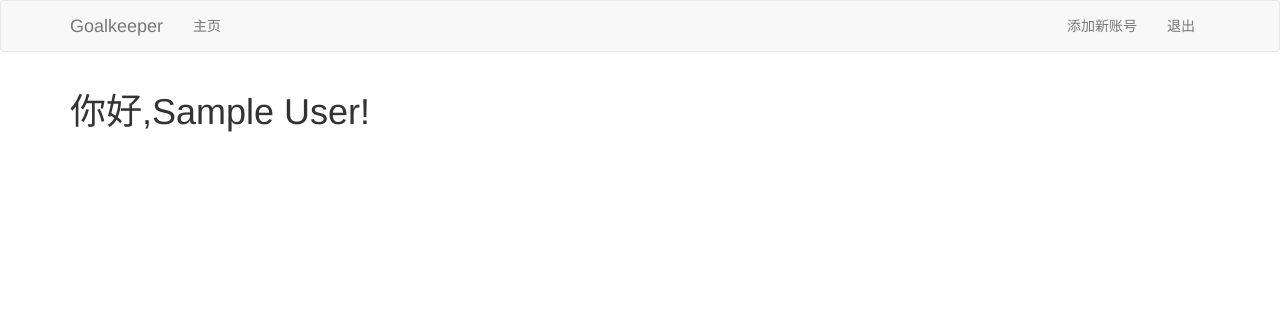
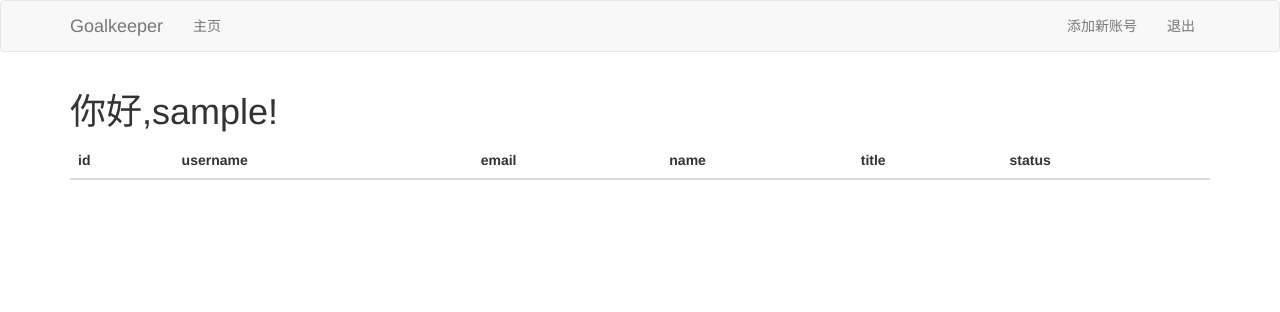
Before and after one commit to jiazhuangle/goalkeeper, a Flask app: page / in a window 1280 px wide. Shown: the top 312 px of the page. Run offline with Flask 2, Linux system fonts and the light colour scheme; the visitor is signed in with stand-in values (Sample User, id 1); data comes from the database, SQL or seed files in the repository; lists and menus that the app fills with data are empty; some libraries are stand-ins or nearby versions.

Commit message:
create status

```diff
--- a/app/main/forms.py
+++ b/app/main/forms.py
@@ -29,5 +29,5 @@ class UpdateUserForm(FlaskForm):
     name=StringField('姓名', validators=[DataRequired()])
     password = PasswordField('密码')
     title = StringField('职位', validators=[DataRequired()])
-    status = IntegerField('状态', validators=[DataRequired()])
+    status = StringField('状态', validators=[DataRequired()])
     submit = SubmitField('修改')
--- a/app/main/routes.py
+++ b/app/main/routes.py
@@ -31,7 +31,7 @@ def add_user():
     form = AddUserForm()
     if form.validate_on_submit():
         user = UserData(username= form.username.data,email= form.email.data,
-                        name = form.name.data,title=form.title.data,status=1)
+                        name = form.name.data,title=form.title.data,status='normal')
         user.set_password(form.password.data)
         db.session.add(user)
         db.session.commit()
@@ -56,7 +56,7 @@ def update_user():
             form.status.data = user.status
             return render_template('main/update_user.html',title='修改用户',form=form)
         if request.args.get("func") == 'delete':
-            db.session.delete(user)
+            user.status = 'deleted'         #逻辑删除：改状态位为0
             db.session.commit()
             flash('删除成功')
             return redirect(url_for('main.index'))
--- a/app/models.py
+++ b/app/models.py
@@ -45,7 +45,11 @@ class User(UserMixin,db.Model):
 def load_user(id):
     return User.query.get(int(id))
 
-
+"""
+status:
+1: 正常状态
+0：已删除状态
+"""
 class UserData(db.Model):
     id = db.Column(db.Integer,primary_key=True)
     username = db.Column(db.String(64), index=True, unique=True)
@@ -55,7 +59,7 @@ class UserData(db.Model):
     title = db.Column(db.String(64))
     token = db.Column(db.String(32), index=True, unique=True)
     token_expiration = db.Column(db.DateTime)
-    status = db.Column(db.Integer)
+    status = db.Column(db.String(32))
 
     def __repr__(self):
         return '<UserData {}>'.format(self.username)
--- a/app/templates/_user.html
+++ b/app/templates/_user.html
@@ -15,6 +15,9 @@
             <td>
                {{user.title}}
             </td>
+            <td>
+               {{user.status}}
+            </td>
             <td></td>
             <td>
                <input type="hidden" name="uid" value='{{user.id}}'>
--- a/app/templates/index.html
+++ b/app/templates/index.html
@@ -2,9 +2,17 @@
 {% import 'bootstrap/wtf.html' as wtf %}
 
 {% block app_content %}
-    <h1>你好,{{current_user.name }}!</h1>
+    <h1>你好,{{current_user.username}}!</h1>
 
     <table class="table table-hover">
+        <thead>
+            <th>id</th>
+            <th>username</th>
+            <th>email</th>
+            <th>name</th>
+            <th>title</th>
+            <th>status</th>
+        </thead>
     {% for user in users %}
         {% include '_user.html' %}
     {% endfor %}
```
Also changed, not shown: README.md.
